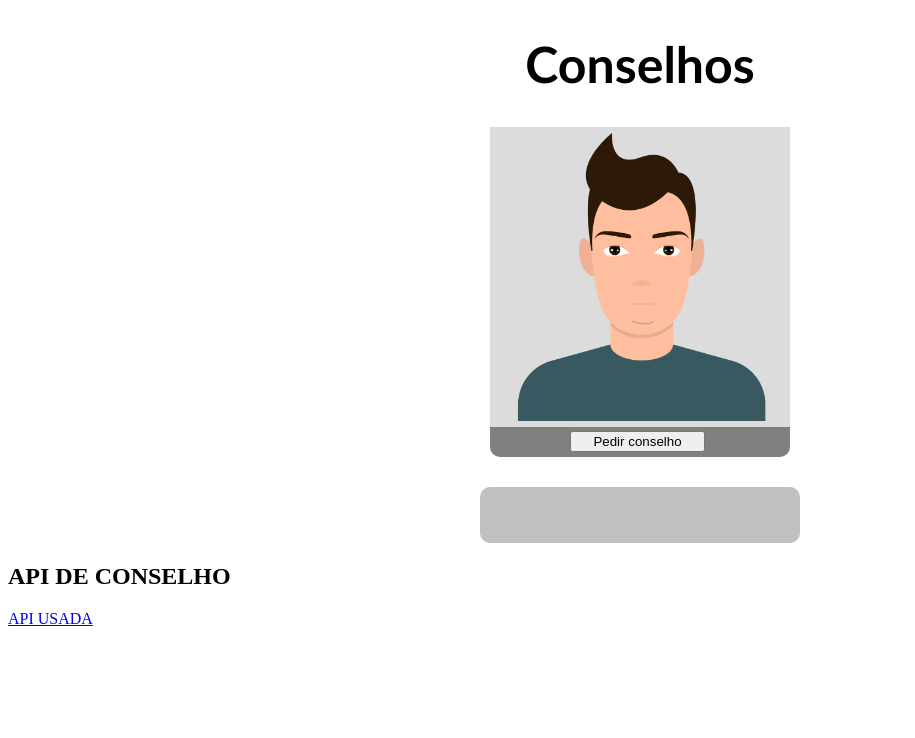
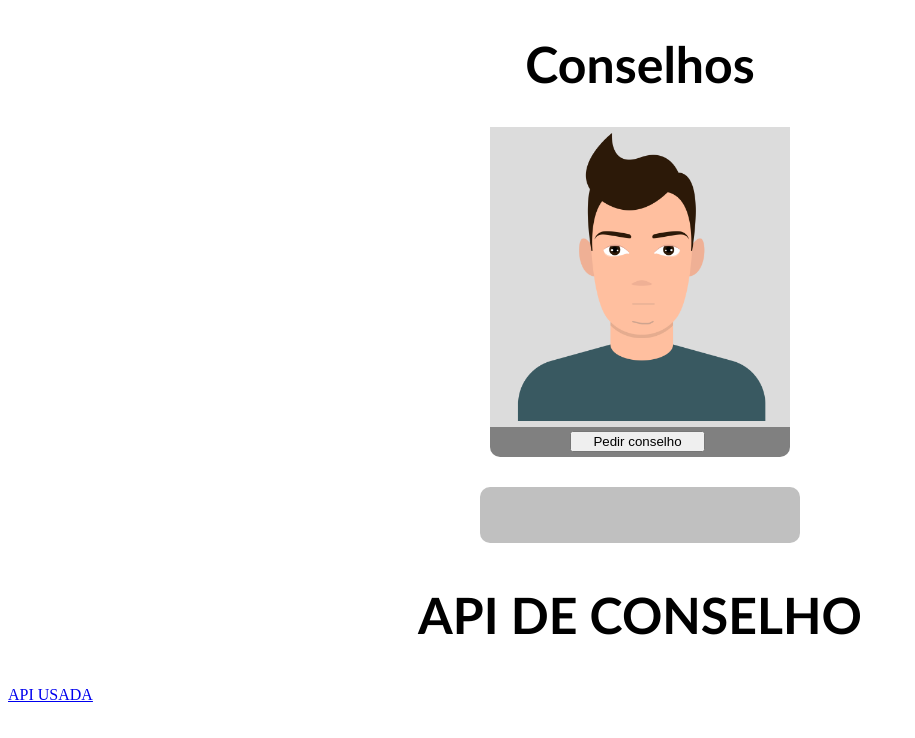
Before and after one commit to moisesantonio-brasil/conselho, a plain HTML site: page index.html in a window 1280 px wide. Shown: the whole page, without its empty margins (0-915 px from the left). Drawn offline with Linux system fonts and the light colour scheme.

Commit message:
Update style.css

```diff
--- a/style.css
+++ b/style.css
@@ -15,7 +15,7 @@ div{
     background-color:gainsboro;
     margin: auto;
 }
-h1{
+h1,h2{
     text-align: center;
     font-family: 'Gill Sans', 'Gill Sans MT', Calibri, 'Trebuchet MS', sans-serif;
     font-size: 50px;
```
